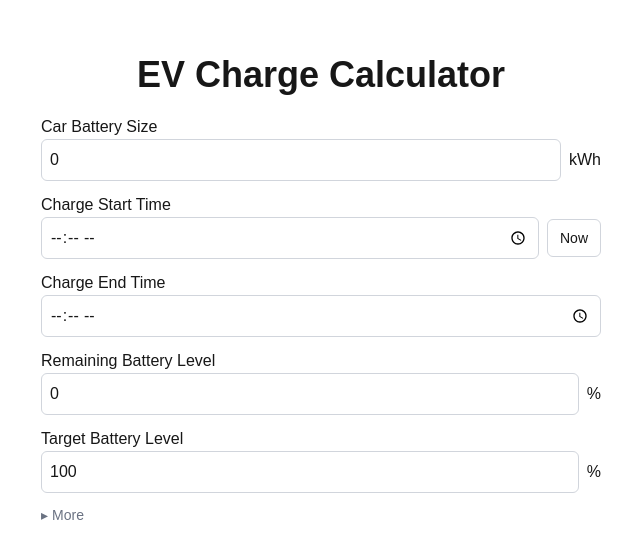
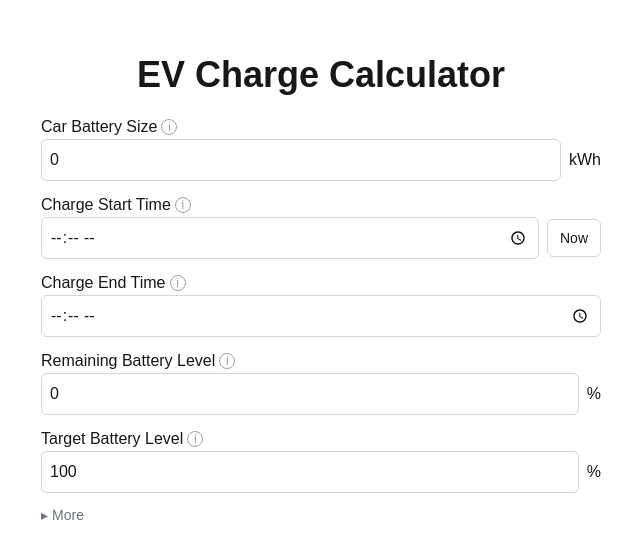
Before and after one commit to chimin/chimintools, a Next.js app: page /chimintools/ev-charge-calc in a window 1280 px wide. Shown: the part 104-662 px from the top of the page, without its empty margins (319-959 px from the left). Built offline with nearby package versions, Linux system fonts and the light colour scheme.

Commit message:
Add tooltip

```diff
--- a/app/ev-charge-calc/page.tsx
+++ b/app/ev-charge-calc/page.tsx
@@ -67,6 +67,32 @@ const computeRequiredCurrent = (s: CalcState): number => {
   return s.chargerCurrentLossEnabled && numChargerCurrentLoss > 0 ? current + numChargerCurrentLoss : current;
 };
 
+function Tooltip({ text }: { text: string }) {
+  const [hovered, setHovered] = useState(false);
+  const [pinned, setPinned] = useState(false);
+  const visible = hovered || pinned;
+
+  return (
+    <span className="relative inline-flex items-center ml-1">
+      <button
+        type="button"
+        onMouseEnter={() => setHovered(true)}
+        onMouseLeave={() => setHovered(false)}
+        onClick={() => setPinned(v => !v)}
+        className="w-4 h-4 rounded-full border border-gray-400 text-gray-400 hover:text-gray-600 hover:border-gray-600 inline-flex items-center justify-center text-xs leading-none select-none"
+        aria-label="More information"
+      >
+        i
+      </button>
+      {visible && (
+        <span className="absolute bottom-full left-1/2 -translate-x-1/2 mb-2 z-10 w-56 rounded-md bg-gray-800 text-white text-xs px-2.5 py-1.5 shadow-lg pointer-events-none text-left whitespace-normal">
+          {text}
+        </span>
+      )}
+    </span>
+  );
+}
+
 export default function EVChargeCalc() {
   const [state, setState] = useState<CalcState>(defaultState);
   const [showMore, setShowMore] = useState(false);
@@ -119,7 +145,10 @@ export default function EVChargeCalc() {
         <h1 className="text-4xl font-bold mb-5">EV Charge Calculator</h1>
         <div className="flex flex-col w-full md:w-1/2">
           <div className="flex flex-col mb-3">
-            <label className="text-left">Car Battery Size</label>
+            <label className="text-left flex items-center">
+              Car Battery Size
+              <Tooltip text="Total usable capacity of your EV's battery pack." />
+            </label>
             <div className="flex items-center">
               <input
                 type="text"
@@ -134,7 +163,10 @@ export default function EVChargeCalc() {
             </div>
           </div>
           <div className="flex flex-col mb-3">
-            <label className="text-left">Charge Start Time</label>
+            <label className="text-left flex items-center">
+              Charge Start Time
+              <Tooltip text="The time when charging begins." />
+            </label>
             <div className="flex items-center">
               <input
                 type="time"
@@ -152,7 +184,10 @@ export default function EVChargeCalc() {
             </div>
           </div>
           <div className="flex flex-col mb-3">
-            <label className="text-left">Charge End Time</label>
+            <label className="text-left flex items-center">
+              Charge End Time
+              <Tooltip text="The time by which charging must be complete." />
+            </label>
             <div className="flex items-center">
               <input
                 type="time"
@@ -163,7 +198,10 @@ export default function EVChargeCalc() {
             </div>
           </div>
           <div className="flex flex-col mb-3">
-            <label className="text-left">Remaining Battery Level</label>
+            <label className="text-left flex items-center">
+              Remaining Battery Level
+              <Tooltip text="Current battery charge level before charging starts." />
+            </label>
             <div className="flex items-center">
               <input
                 type="text"
@@ -178,7 +216,10 @@ export default function EVChargeCalc() {
             </div>
           </div>
           <div className="flex flex-col mb-3">
-            <label className="text-left">Target Battery Level</label>
+            <label className="text-left flex items-center">
+              Target Battery Level
+              <Tooltip text="Desired battery level to reach by the end of charging." />
+            </label>
             <div className="flex items-center">
               <input
                 type="text"
@@ -204,7 +245,10 @@ export default function EVChargeCalc() {
             {showMore && (
               <div className="mt-3 flex flex-col gap-3">
                 <div className="flex flex-col">
-                  <label className="text-left">Power Voltage</label>
+                  <label className="text-left flex items-center">
+                    Power Voltage
+                    <Tooltip text="AC supply voltage at your charging outlet. Typically 230 V in AU/EU or 120/240 V in the US." />
+                  </label>
                   <div className="flex items-center">
                     <input
                       type="text"
@@ -225,7 +269,10 @@ export default function EVChargeCalc() {
                       checked={state.chargerCurrentLossEnabled}
                       onChange={(e) => patch({ chargerCurrentLossEnabled: e.target.checked })}
                     />
-                    <label>Charger Loss</label>
+                    <label className="flex items-center">
+                      Charger Loss
+                      <Tooltip text="Fixed current drawn by the charger hardware itself (heat, control circuits) that is not delivered to the battery." />
+                    </label>
                   </div>
                   <div className="flex items-center">
                     <input
@@ -242,7 +289,10 @@ export default function EVChargeCalc() {
                   </div>
                 </div>
                 <div className="flex flex-col">
-                  <label className="text-left">Full Charge Battery Level</label>
+                  <label className="text-left flex items-center">
+                    Full Charge Battery Level
+                    <Tooltip text="The battery level above which the car throttles charging speed. Typically 80%. Used together with Full Charge Extra Time." />
+                  </label>
                   <div className="flex items-center">
                     <input
                       type="text"
@@ -263,7 +313,10 @@ export default function EVChargeCalc() {
                       checked={state.fullChargeExtraTimeEnabled}
                       onChange={(e) => patch({ fullChargeExtraTimeEnabled: e.target.checked })}
                     />
-                    <label>Full Charge Extra Time</label>
+                    <label className="flex items-center">
+                      Full Charge Extra Time
+                      <Tooltip text="Extra time needed to charge from the full charge level all the way to 100% due to reduced charging speed. Prorated when the target is below 100%." />
+                    </label>
                   </div>
                   <div className="flex items-center">
                     <input
```
